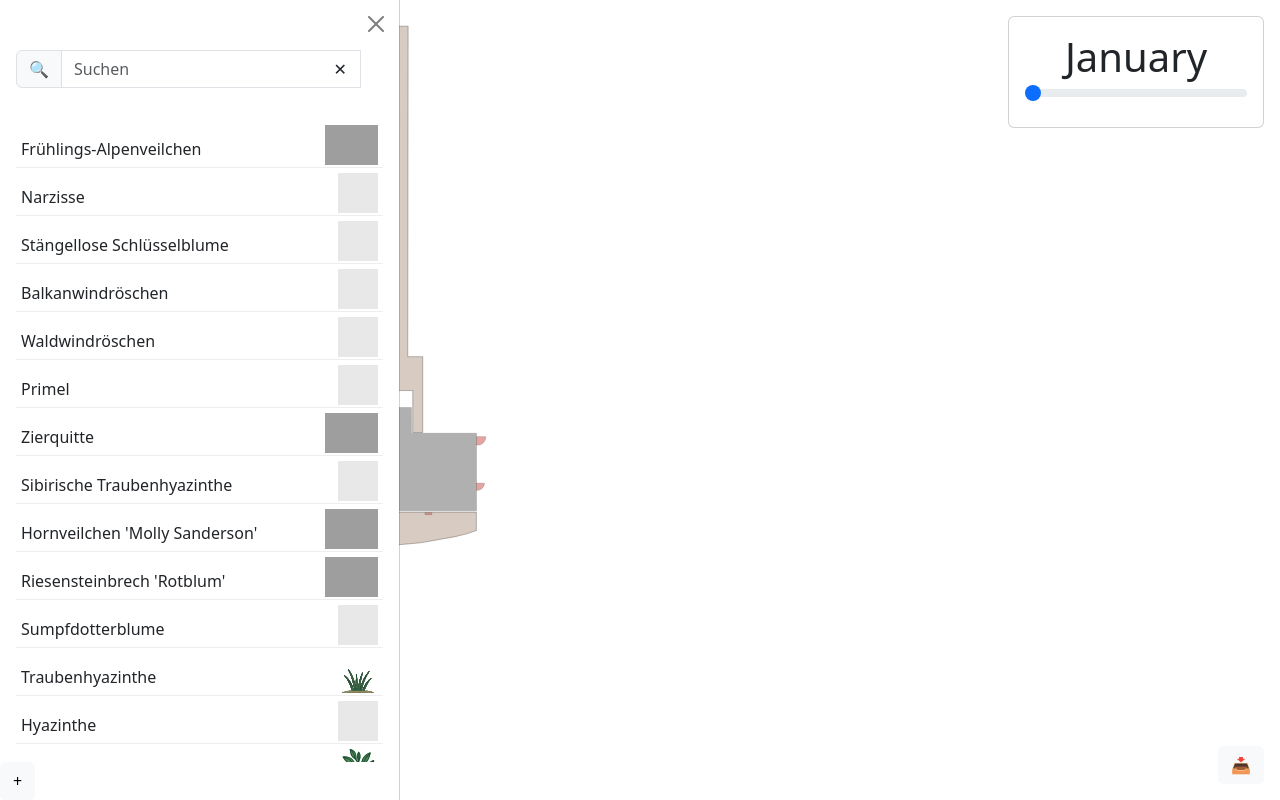
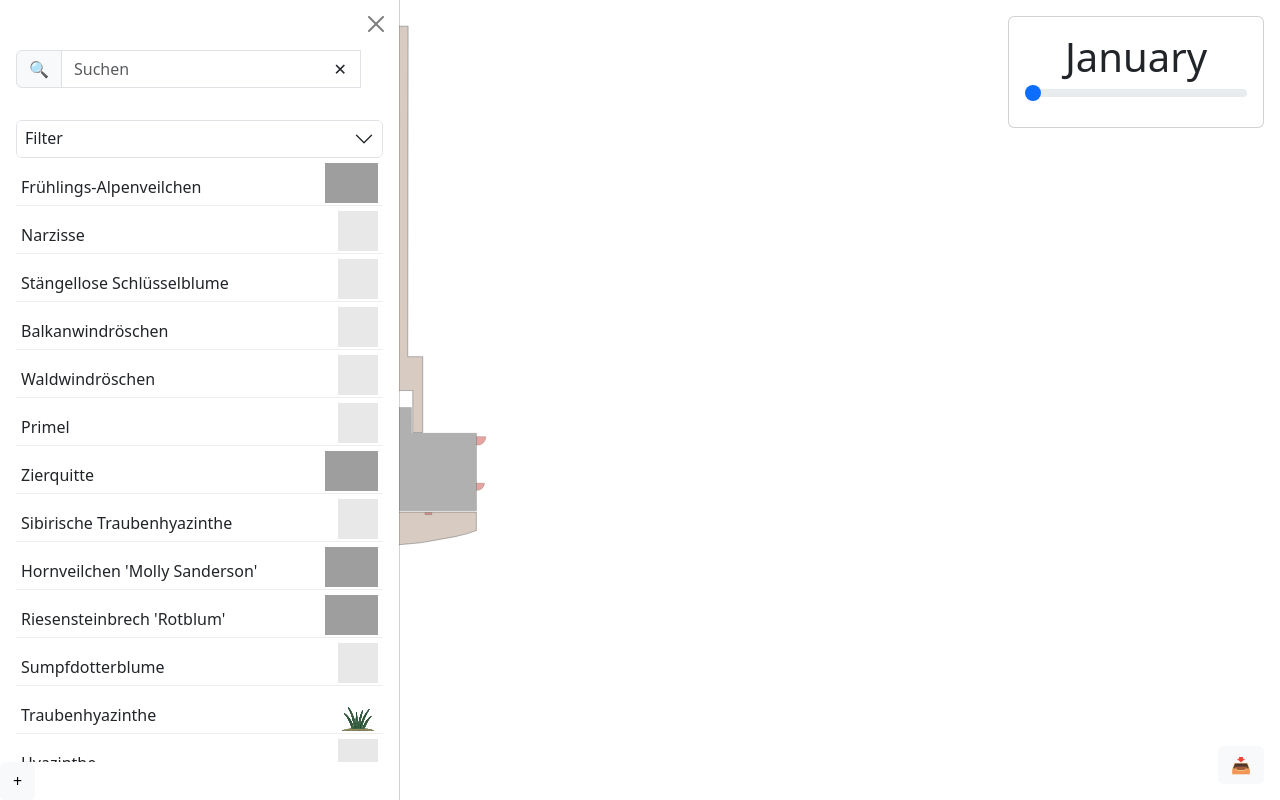
Before and after one commit to heeplr/gardenmap, a Flask app: page / in a window 1280 px wide, after a click that opens the changed part. Run offline with Flask 3, Linux system fonts and the light colour scheme; data that the repository does not hold is empty; some libraries are stand-ins or nearby versions; grey boxes are pictures that could not be loaded.

Commit message:
add more palette filters

```diff
--- a/templates/index.html
+++ b/templates/index.html
@@ -74,14 +74,50 @@
 
       <div class="offcanvas-header">
         <div class="input-group mt-auto">
-          <span class="input-group-text" id="input-search">🔍</span>
-          <input id="palette-search" type="text" class="form-control" placeholder="Suchen" aria-label="Suchen" aria-describedby="input-search" onkeyup="paletteFilterChanged(this.value)" title="enter searchterm to filter list">
-          <button type="button" class="btn bg-transparent" style="margin-left: -40px; z-index: 100;" onclick="paletteFilterClear()">✕</button>
+          <span class="input-group-text" id="palette-filter-search-label">🔍</span>
+          <input id="palette-filter-search" type="text" class="form-control" placeholder="Suchen" aria-label="Suchen" aria-describedby="palette-filter-search-label" onkeyup="paletteFilterChanged()" title="enter searchterm to filter list">
+          <button type="button" class="btn bg-transparent" style="margin-left: -40px; z-index: 100;" onclick="paletteFilterSearchClear()">✕</button>
         </div>
         <button type="button" class="btn-close text-reset mb-5" data-bs-dismiss="offcanvas" aria-label="Close" title="close palette"></button>
       </div>
-      <div class="offcanvas-body" id="palette-plantlist">
+
+      <div class="offcanvas-body">
+        <div class="accordion" id="accordion-filter">
+          <div class="accordion-item">
+            <h2 class="accordion-header" id="heading-filter">
+              <button class="accordion-button collapsed p-2" type="button" data-bs-toggle="collapse" data-bs-target="#collapse-filter" aria-expanded="false" aria-controls="collapse-filter">
+                Filter
+              </button>
+            </h2>
+            <div id="collapse-filter" class="accordion-collapse collapse" aria-labelledby="heading-filter" data-bs-parent="#accordionExample">
+              <div class="accordion-body">
+                <div class="row pb-2">
+                  <label class="col my-auto" for="palette-filter-snails" title="filter by snail resistance">Schnecken:</label>
+                  <select id="palette-filter-snails"class="form-select col" aria-label="Schnecken" onchange="paletteFilterChanged()">
+                    <option value="all" selected>nicht filtern</option>
+                    <option value="hardened">schneckenfest</option>
+                    <option value="little">mäßig attraktiv</option>
+                    <option value="very">sehr attraktiv</option>
+                  </select>
+                </div>
+
+                <div class="row pb-2">
+                  <label class="col my-auto" for="palette-filter-lifetime" title="filter by snail lifetime">Lebensdauer:</label>
+                  <select id="palette-filter-lifetime"class="form-select col" aria-label="Lebensdauer" onchange="paletteFilterChanged()">
+                    <option value="all" selected>nicht filtern</option>
+                    <option value="perennial">nur mehrjährig</option>
+                    <option value="annual">nur einjährig</option>
+                  </select>
+                </div>
+
+              </div>
+            </div>
+          </div>
+        </div>
+
+        <div id="palette-plantlist"></div>
       </div>
+
       <div class="offcanvas-footer plants-toolbar">
         <button type="button" class="btn btn-light" onclick="paletteAdd()" title="add new plant species">+</button>
       </div>
--- a/templates/main.js
+++ b/templates/main.js
@@ -14,7 +14,9 @@ let plants = {};
 const paletteEditForm = new bootstrap.Modal('#plant-edit-form');
 let paletteCurrentlyEdited = null;
 let paletteShown = false;
-let paletteFilterSearch = document.getElementById("palette-search").value;  // current search string for plant palette
+let paletteFilterSearch = document.getElementById("palette-filter-search").value;  // current search string for plant palette
+let paletteFilterSnails = document.getElementById("palette-filter-snails").value;
+let paletteFilterLifetime = document.getElementById("palette-filter-lifetime").value;
 
 let viewTransform = null;
 let viewIsPanning = false;
@@ -220,14 +222,16 @@ function paletteSaveEdit() {
 }
 
 /* clear search filter */
-function paletteFilterClear() {
-    document.getElementById("palette-search").value = "";
+function paletteFilterSearchClear() {
+    document.getElementById("palette-filter-search").value = "";
     paletteFilterChanged("");
 }
 
-/* filter term changed */
-function paletteFilterChanged(string) {
-    paletteFilterSearch = string;
+/* filter settings changed */
+function paletteFilterChanged() {
+    paletteFilterSearch = document.getElementById("palette-filter-search").value;
+    paletteFilterSnails = document.getElementById("palette-filter-snails").value;
+    paletteFilterLifetime = document.getElementById("palette-filter-lifetime").value;
     paletteFilter();
 }
 
@@ -236,13 +240,45 @@ function paletteFilter() {
     const needle = paletteFilterSearch.toUpperCase();
 
     for (const [id, plant] of Object.entries(plants)) {
-        if(
+        /* show by default */
+        plant.el.style.display = "";
+        /* filter by snail attractiveness */
+        if(paletteFilterSnails == "hardened" && plant.snails != "hardened") {
+            /* doesn't match filter */
+            plant.el.style.display = "none";
+            continue;
+        }
+        if(paletteFilterSnails == "little" && plant.snails != "little") {
+            /* doesn't match filter */
+            plant.el.style.display = "none";
+            continue;
+        }
+        if(paletteFilterSnails == "very" && plant.snails != "very") {
+            /* doesn't match filter */
+            plant.el.style.display = "none";
+            continue;
+        }
+        /* filter by lifetime */
+        if(paletteFilterLifetime == "perennial" && parseInt(plant.max_lifetime) <= 1) {
+            /* doesn't match filter */
+            plant.el.style.display = "none";
+            continue;
+        }
+        if(paletteFilterLifetime == "annual" && parseInt(plant.max_lifetime) > 1) {
+            /* doesn't match filter */
+            plant.el.style.display = "none";
+            continue;
+        }
+
+        /* filter by text search */
+        if(!(
             (plant.name.toUpperCase().indexOf(needle) > -1) ||
-            (plant.trivname.toUpperCase().indexOf(needle) > -1)
-          ) {
-          plant.el.style.display = "";
-        } else {
-          plant.el.style.display = "none";
+            (plant.trivname.toUpperCase().indexOf(needle) > -1) ||
+            (plant.notes.toUpperCase().indexOf(needle) > -1)
+          )) {
+            /* no string matches filter */
+            plant.el.style.display = "none";
+            continue;
         }
     }
 }
```
